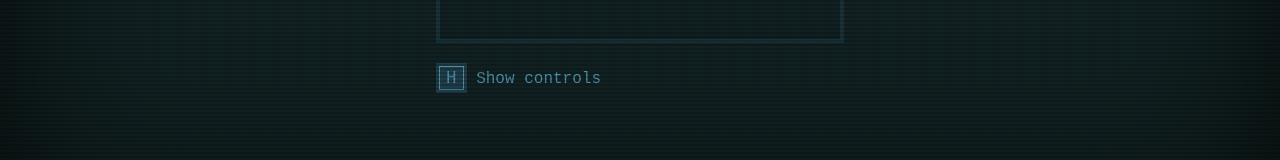
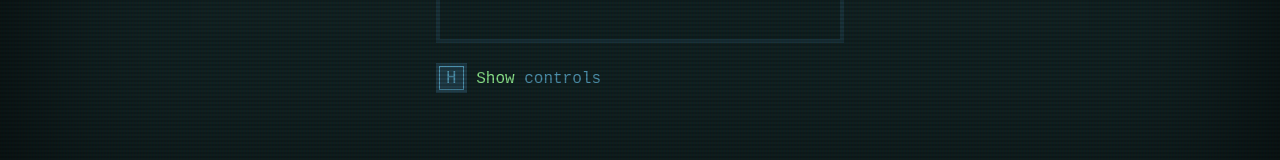
Before and after one commit to GeoGeorgeous/snake, a Svelte app: page / in a window 1280 px wide. Shown: the part 578-738 px from the top of the page. Built offline with nearby package versions, Linux system fonts and the light colour scheme.

Commit message:
minor improvements

```diff
--- a/src/App.svelte
+++ b/src/App.svelte
@@ -224,6 +224,9 @@
         <div class="controls">
           <ul>
             <li>
+              <span class="key">H</span> <span class="colored">Hide</span> Controls
+            </li>
+            <li>
               <span class="key">W</span> <span class="key">&#8593;</span> Move up
             </li>
             <li>
@@ -234,9 +237,6 @@
             </li>
             <li>
               <span class="key">D</span> <span class="key">&#8592;</span> Move left
-            </li>
-            <li>
-              <span class="key">H</span> Hide Controls
             </li>
           </ul>
           <ul>
@@ -264,7 +264,7 @@
         <div class="controls">
           <ul>
             <li>
-              <span class="key">H</span> Show controls
+              <span class="key">H</span> <span class="colored">Show</span> controls
             </li>
           </ul>
         </div>
--- a/src/components/Controls.svelte
+++ b/src/components/Controls.svelte
@@ -5,7 +5,6 @@
     const handleKeydown = (event) => {
         let code = event.keyCode;
         let direction = "";
-        console.log(code);
 
         if (code === 82) dispatch("restart");
         if (code === 69) dispatch("toggleEffects");
```
